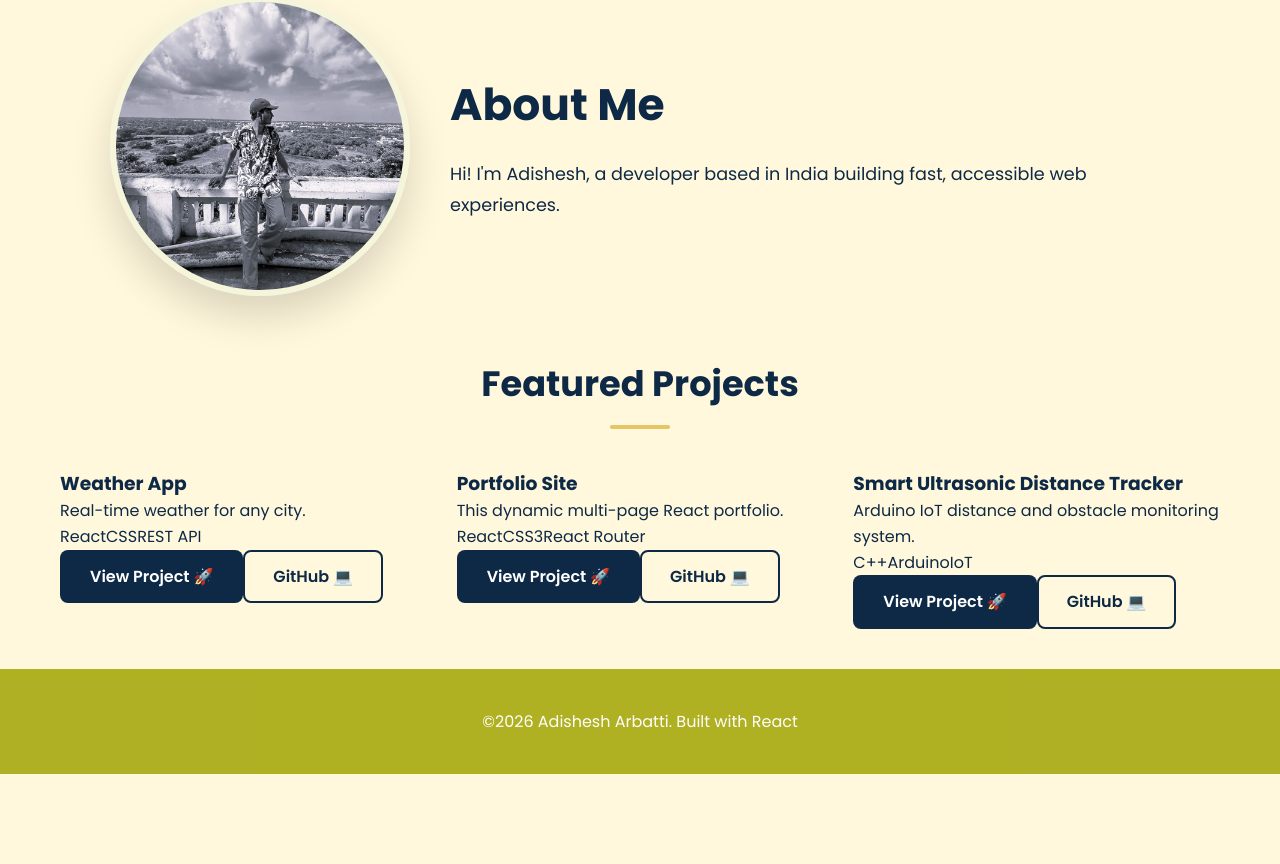
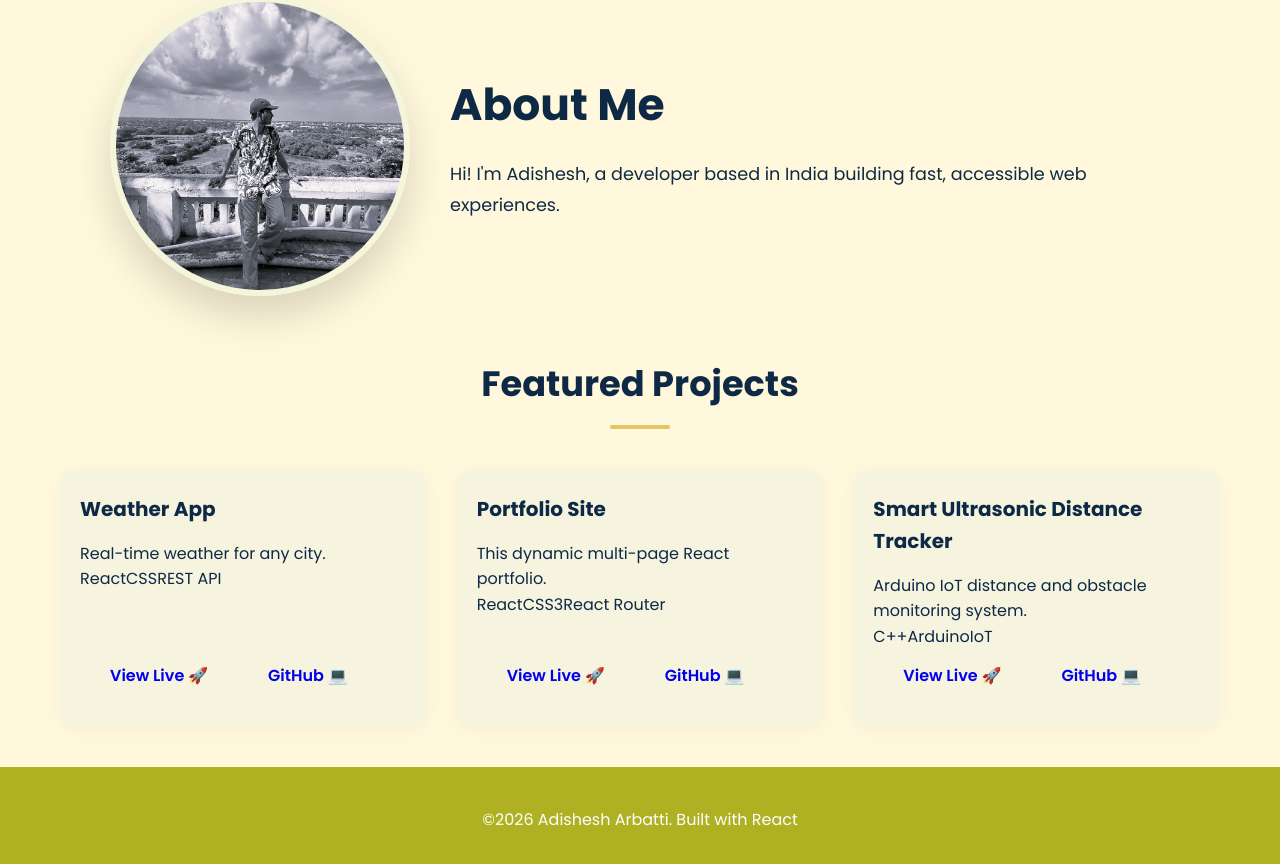
Before and after one commit to adishesharbatti-boop/portfolio_website_Adishesh, a React (Vite) app in the folder vite-project/: page / in a window 1280 px wide. Shown: the part 591-1455 px from the top of the page. Before the commit the page ends 1365 px from the top, so only its background shows below. Built offline with nearby package versions, Linux system fonts and the light colour scheme.

Commit message:
Update projectcard.jsx

```diff
--- a/vite-project/src/components/ProjectCard/projectcard.jsx
+++ b/vite-project/src/components/ProjectCard/projectcard.jsx
@@ -1,35 +1,38 @@
 import React from 'react';
 import { Link } from 'react-router-dom';
+import './ProjectCard.css';
 
 export default function ProjectCard({ project }) {
   return (
     <div className="project-card">
-      <div className="card-content">
+      <div className="card-top">
         <h3 className="project-title">{project.title}</h3>
         <p className="project-description">{project.description}</p>
 
-        {/* Tags */}
+        {/* Yellow Tag Badges */}
         <div className="tags-container">
           {project.tags?.map((tag, index) => (
-            <span key={index} className="tag">{tag}</span>
+            <span key={index} className="tag-badge">
+              {tag}
+            </span>
           ))}
         </div>
       </div>
 
-      {/* Buttons */}
+      {/* Button Row */}
       <div className="button-group">
-        {/* Navigates to detail page */}
-        <Link to={`/projects/${project.id}`} className="btn btn-primary">
-          View Project 🚀
+        {/* Dark Navy Button linking to Details/Live Page */}
+        <Link to={`/projects/${project.id}`} className="btn btn-live">
+          View Live 🚀
         </Link>
 
-        {/* GitHub Button */}
+        {/* Bordered Button linking to GitHub */}
         {project.githubLink && (
           <a
             href={project.githubLink}
             target="_blank"
             rel="noopener noreferrer"
-            className="btn btn-secondary"
+            className="btn btn-github"
           >
             GitHub 💻
           </a>
```
